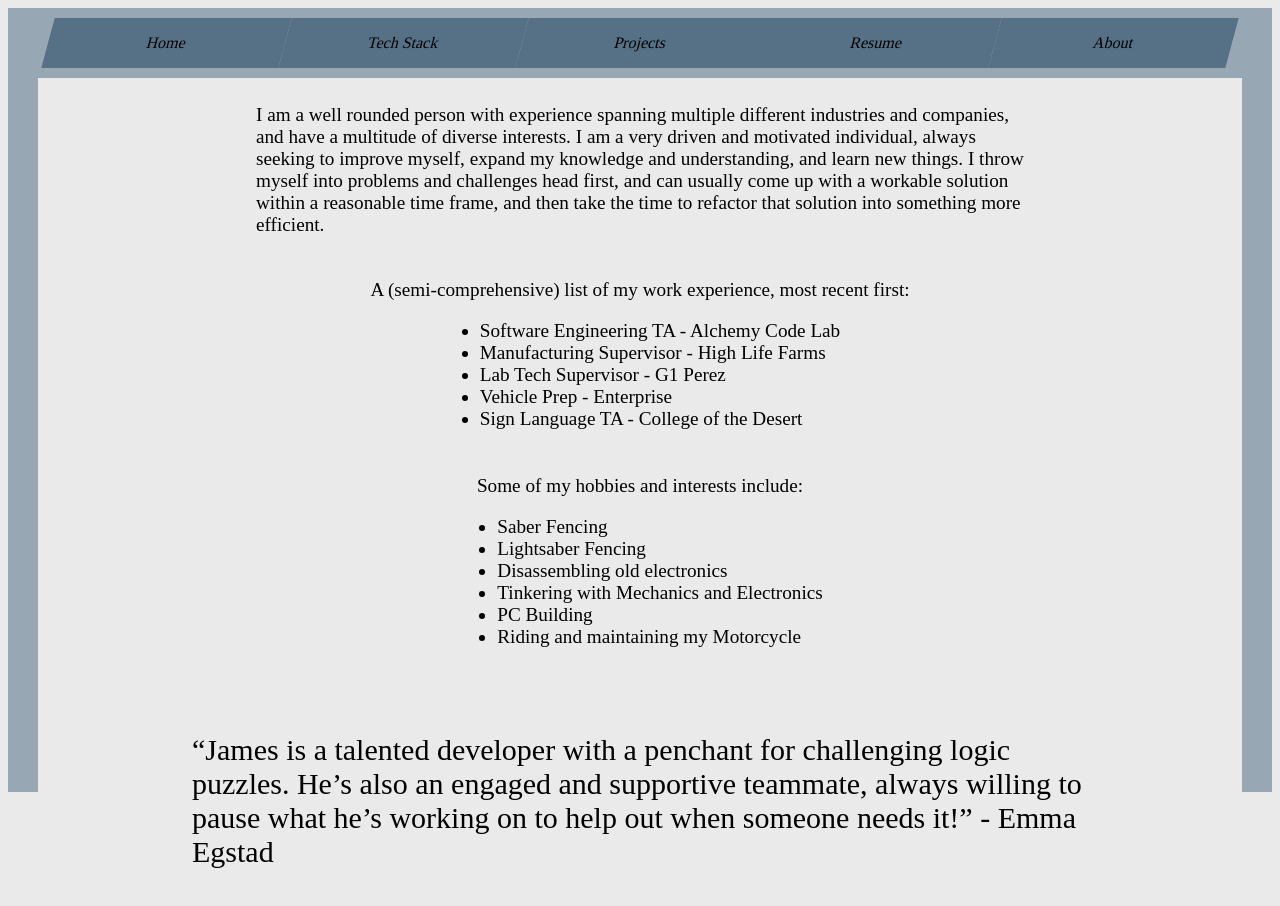
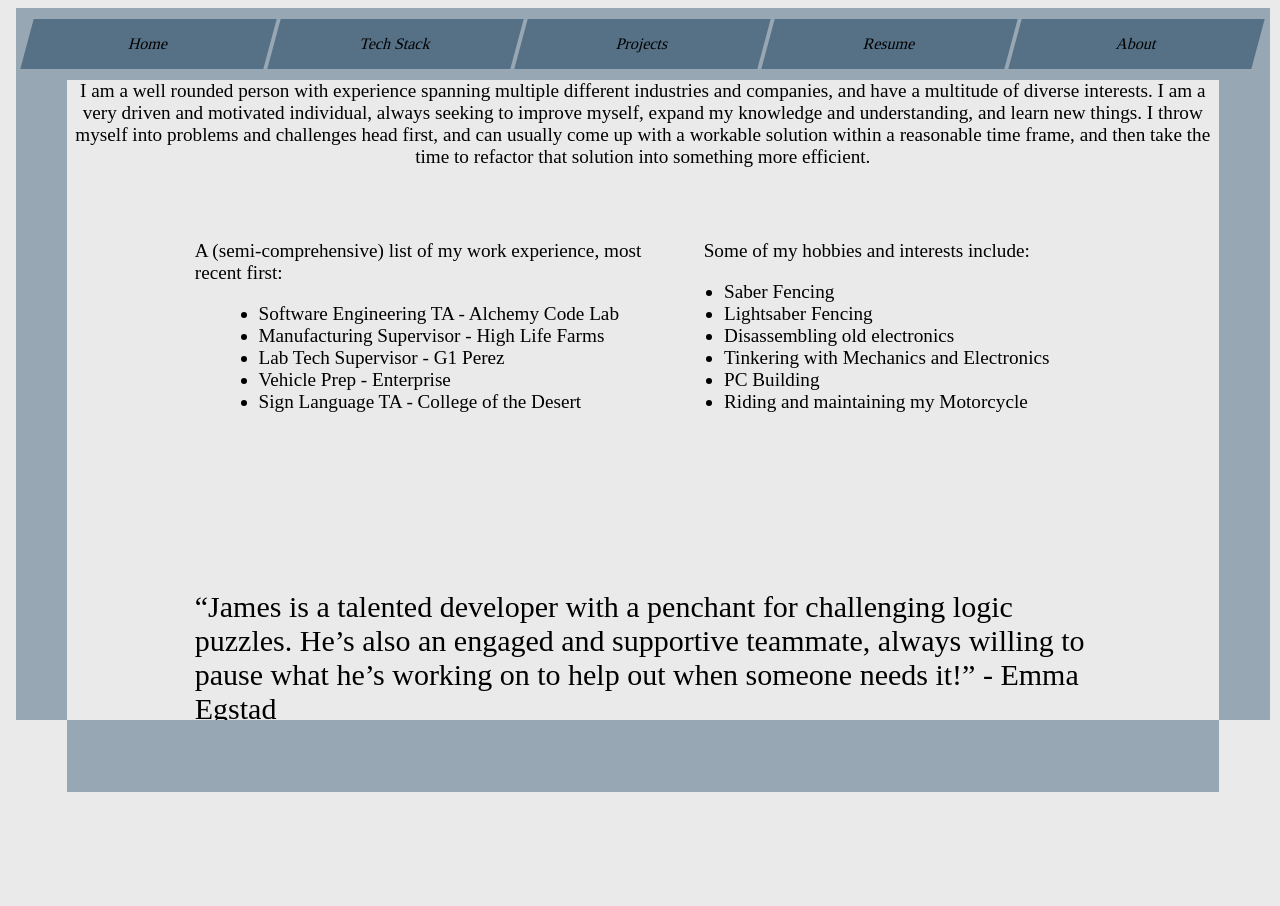
Before and after one commit to james-demiraiakian/james-portfolio, a React (Create React App) app: page /about in a window 1280 px wide. After the commit the page ends 800 px from the top, so only its background shows below. Built offline with nearby package versions, Linux system fonts and the light colour scheme.

Commit message:
convert display of about page from flex to grid

```diff
--- a/src/views/About/About.css
+++ b/src/views/About/About.css
@@ -1,79 +1,66 @@
 /* container elements */
 
 .about {
-  display: flex;
-  flex-direction: row;
-}
-
-.content-container {
-  width: 94vw;
-  display: flex;
-  flex-direction: column;
-}
-
-.intro-container {
-  margin-top: 2vw;
-  display: flex;
-  justify-content: center;
-}
-
-.work-container {
-  margin-top: 2vw;
-  display: flex;
-  justify-content: center;
-}
-
-.hobby-container {
-  margin-top: 2vw;
-  display: flex;
-  justify-content: center;
-}
-
-.quote-container {
-  margin-top: 2vw;
-  display: flex;
-  justify-content: center;
+  margin-left: 0.6%;
+  display: grid;
+  grid-template-columns: 4vw 10vw 35vw 35vw 10vw 4vw;
+  grid-template-rows: 9vh 20vh 20vh 20vh 20vh 9vh;
 }
 
 /* content elements */
+.header {
+  grid-column: 1 / 7;
+  grid-row: 1;
+}
 
 .intro {
-  width: 60vw;
+  grid-column: 2 / 6;
+  grid-row: 2;
   font-size: 1.2rem;
+  display: flex;
+  text-align: center;
 }
 
 .work {
+  grid-column: 3 / 4;
+  grid-row: 3;
   display: flex;
   flex-direction: column;
   align-items: center;
-  width: 50vw;
   font-size: 1.2rem;
 }
 
 .hobbies {
+  grid-column: 4 / 5;
+  grid-row: 3;
   display: flex;
   flex-direction: column;
   align-items: center;
-  width: 50vw;
   font-size: 1.2rem;
 }
 
 .quote {
-  width: 70vw;
+  grid-column: 3 / 5;
+  grid-row: 5;
   font-size: 30px;
-  margin-top: 5vh;
 }
 
 /* style elements */
 
 .left-bar {
-  width: 30vw;
-  height: 98vh;
+  grid-column: 1;
+  grid-row: 1 / 6;
   background-color: #97a7b4;
 }
 
 .right-bar {
-  width: 30vw;
-  height: 98vh;
+  grid-column: 6;
+  grid-row: 1 / 6;
   background-color: #97a7b4;
 }
+
+.foot-bar {
+  grid-column: 2 / 6;
+  grid-row: 6;
+  background-color: #97a7b4;
+}
--- a/src/views/About/About.jsx
+++ b/src/views/About/About.jsx
@@ -7,25 +7,19 @@ export default function About() {
   return (
     <div className="about">
       <div className="left-bar" />
-      <div className="content-container">
       <Header />
-        <div className="intro-container">
       <div className="intro">
-            I am a well rounded person with experience spanning multiple
-            different industries and companies, and have a multitude of diverse
-            interests. I am a very driven and motivated individual, always
-            seeking to improve myself, expand my knowledge and understanding,
-            and learn new things. I throw myself into problems and challenges
-            head first, and can usually come up with a workable solution within
-            a reasonable time frame, and then take the time to refactor that
-            solution into something more efficient.
+        I am a well rounded person with experience spanning multiple different
+        industries and companies, and have a multitude of diverse interests. I
+        am a very driven and motivated individual, always seeking to improve
+        myself, expand my knowledge and understanding, and learn new things. I
+        throw myself into problems and challenges head first, and can usually
+        come up with a workable solution within a reasonable time frame, and
+        then take the time to refactor that solution into something more
+        efficient.
       </div>
-        </div>
-        <br />
-        <div className="work-container">
       <div className="work">
-            A (semi-comprehensive) list of my work experience, most recent
-            first:
+        A (semi-comprehensive) list of my work experience, most recent first:
         <ul>
           <li>Software Engineering TA - Alchemy Code Lab</li>
           <li>Manufacturing Supervisor - High Life Farms</li>
@@ -34,8 +28,6 @@ export default function About() {
           <li>Sign Language TA - College of the Desert</li>
         </ul>
       </div>
-        </div>
-        <div className="hobby-container">
       <div className="hobbies">
         Some of my hobbies and interests include:
         <ul>
@@ -47,12 +39,9 @@ export default function About() {
           <li>Riding and maintaining my Motorcycle</li>
         </ul>
       </div>
-        </div>
-        <div className="quote-container">
       <Quotes />
-        </div>
-      </div>
       <div className="right-bar" />
+      <div className="foot-bar" />
     </div>
   );
 }
--- a/src/views/Home/Home.jsx
+++ b/src/views/Home/Home.jsx
@@ -1,6 +1,7 @@
 import React from 'react';
 import HomeImage from '../../components/HomeImage/HomeImage';
 import Header from '../Header/Header';
+import './Home.css';
 
 export default function Home() {
   return (
```
Lines whose indentation alone changed are shown as unchanged.
